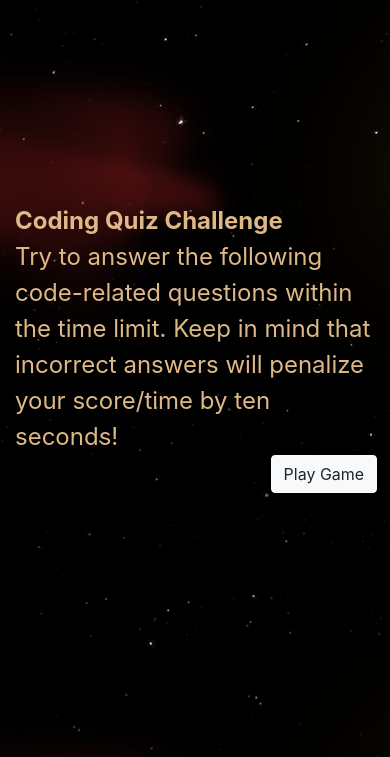
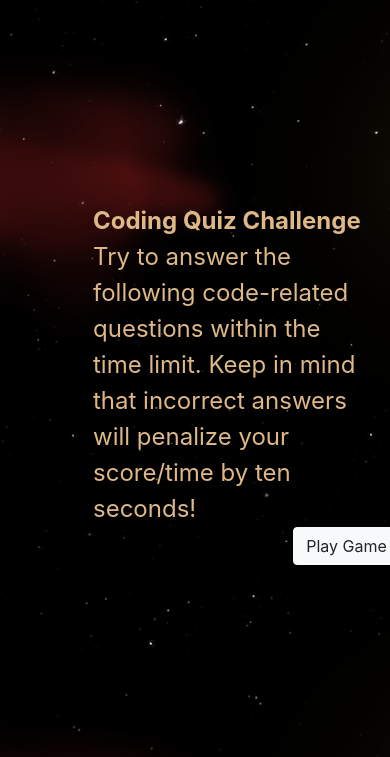
Before and after one commit to ginganinjar/monash-assignment4, a plain HTML site: page inxdex.html in a window 390 px wide. Shown: the part 87-844 px from the top of the page. Drawn offline with nearby package versions, Linux system fonts and the light colour scheme; a web font is replaced by a local one.

Commit message:
corrected CSS

```diff
--- a/assets/css/style.css
+++ b/assets/css/style.css
@@ -51,6 +51,17 @@
 
   .fixmargins {
     margin-left: 0%;
+    margin-top: 12%;
+
+  }
+
+}
+
+
+@media only screen and (max-width: 1100px) {
+
+  .fixmargins {
+    margin-left: 20%;
     margin-top: 12%;
 
   }
--- a/assets/js/main.js
+++ b/assets/js/main.js
@@ -155,7 +155,7 @@ function questionClickFunction() {
 
 function startGame() {
 
-// set conditions
+// set conditions for new game
 
 ThegameIsOver = false;
 score = 0;
--- a/assets/js/questions-array.js
+++ b/assets/js/questions-array.js
@@ -31,5 +31,39 @@ var questions = [
         "A very useful tool used during development and debugging for printing content to the debugger is:",
       choices: ["JavaScript", "terminal / bash", "for loops", "console.log"],
       answer: "console.log"
+    },
+    {
+      title:
+      "What is a pseudo-class?",
+    choices: ["An object", "element changes state", "Invalid CSS", "pretend code"],
+    answer: "element changes state"
+    },
+    {
+      title:
+      "What is CORS?",
+    choices: ["CSS2", "Class of resource Sharing", "Cross Origin Resource Sharing", "Cross Origin Resource Source"],
+    answer: "Cross Origin Resource Sharing"
+    },
+    {
+    title:
+    "What is the default border size of a canvas?",
+    choices: ["1024*768", "2046*320", "Depends on device", "There is no default"],
+    answer: "There is no default"
     }
+    ,
+    {
+    title:
+    "What does NaN stand for?",
+    choices: ["Not acceptable numeric", "Not a number", "Never a noot", "No available numbers"],
+    answer: "Not a number"
+    }
+    ,
+    {
+    title:
+    "To take code from GIT and start a new repo, you must first",
+    choices: ["COMMIT the repo", "PUSH the repo", "CLONE the repo", "COMPARE the repo"],
+    answer: "CLONE the repo"
+    }
+
+
   ];
```
